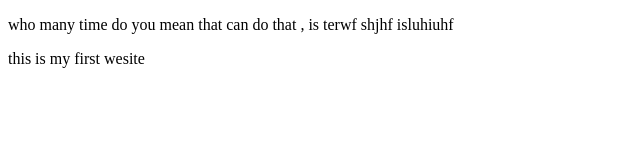
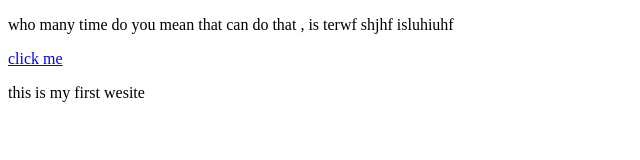
Before and after one commit to mahidhasan96/my-first.website, a plain HTML site: page index.html in a window 1280 px wide. Shown: the whole page, without its empty margins (0-640 px from the left). Drawn offline with Linux system fonts and the light colour scheme.

Commit message:
learning

```diff
--- a/index.html
+++ b/index.html
@@ -8,7 +8,7 @@
 <body>
     <p>who many time do you mean that can do that , is terwf shjhf isluhiuhf</p>
 
-
+<a href="facebook.com">click me</a>
 
     <p>this is my first wesite</p>
 </body>
```
Also changed, not shown: 1 other file.
